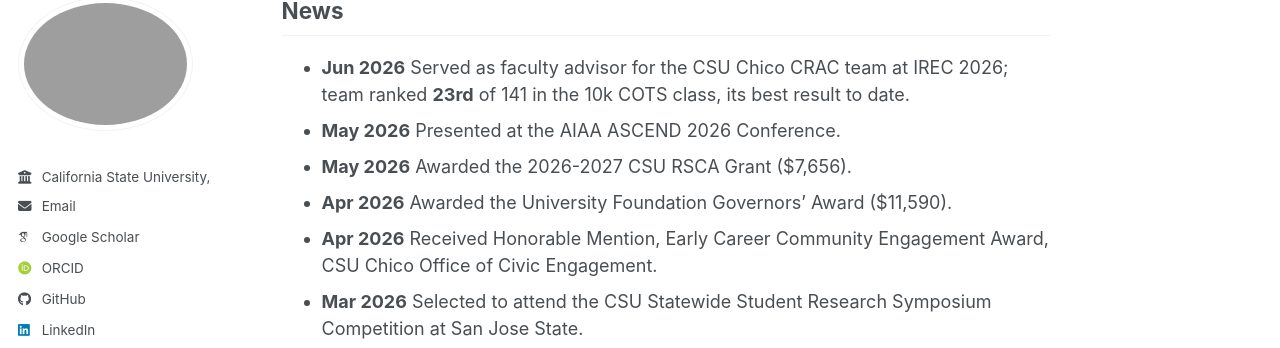
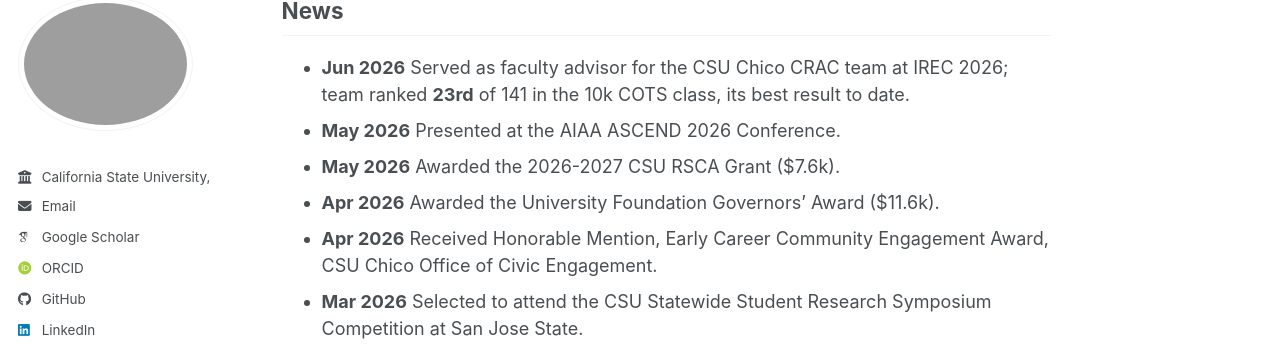
Before and after one commit to cycynyny/cycynyny.github.io, a Jekyll site: the page built from _pages/about.md, in a window 1280 px wide and 900 px high, scrolled down 682 px. Shown: the part 104-452 px from the top of the window. Built offline with Jekyll 4.4.1, drawn with Linux system fonts in a browser that asks for light colours; some web fonts are replaced; a script bundle is joined from its source files by our own code; library files that are not in the unit come from our copies.

Commit message:
Update about.md

```diff
--- a/_pages/about.md
+++ b/_pages/about.md
@@ -29,8 +29,8 @@ I am a mechanical engineer with interests in **thermal-fluid sciences** and **ae
 
 - **Jun 2026**  Served as faculty advisor for the CSU Chico CRAC team at IREC 2026; team ranked **23rd** of 141 in the 10k COTS class, its best result to date.
 - **May 2026**  Presented at the AIAA ASCEND 2026 Conference.
-- **May 2026**  Awarded the 2026-2027 CSU RSCA Grant ($7,656).
-- **Apr 2026**  Awarded the University Foundation Governors' Award ($11,590).
+- **May 2026**  Awarded the 2026-2027 CSU RSCA Grant ($7.6k).
+- **Apr 2026**  Awarded the University Foundation Governors' Award ($11.6k).
 - **Apr 2026**  Received Honorable Mention, Early Career Community Engagement Award, CSU Chico Office of Civic Engagement.
 - **Mar 2026**  Selected to attend the CSU Statewide Student Research Symposium Competition at San Jose State.
 - **Aug 2024**  Joined CSU Chico as Assistant Professor.
```
